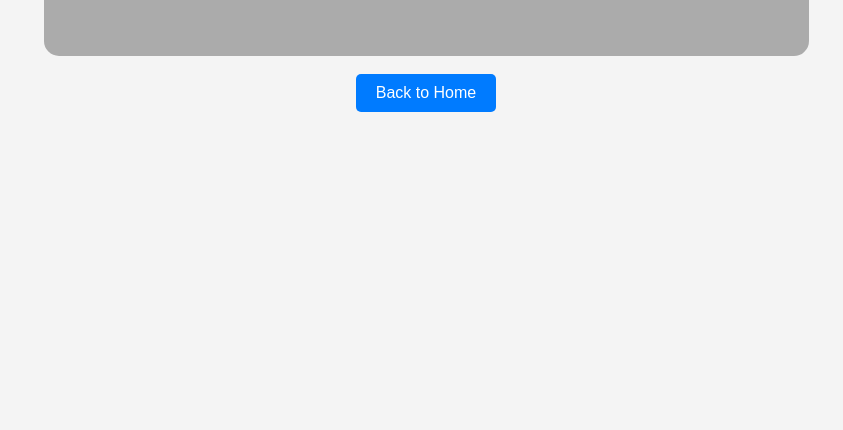
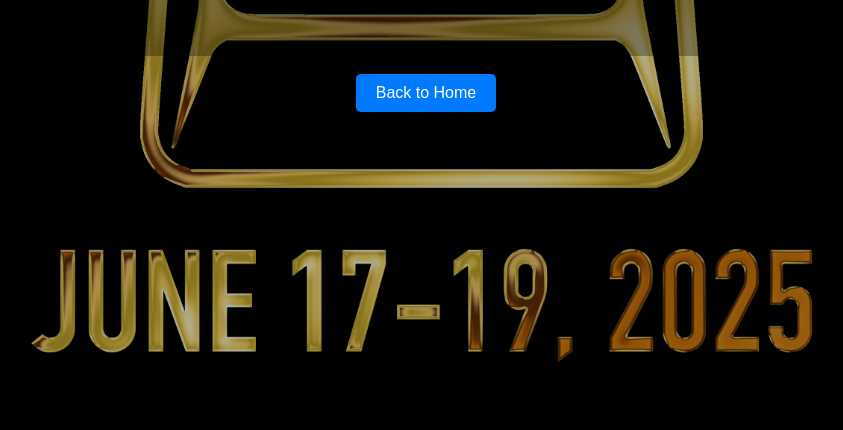
Before and after one commit to Zitlab/fawadshah.github.io, a plain HTML site: page event.html in a window 1280 px wide. Shown: the part 370-800 px from the top of the page, without its empty margins (214-1057 px from the left). Drawn offline with Linux system fonts and the light colour scheme.

Commit message:
Update event.css
adjusting the path for image

```diff
--- a/event.css
+++ b/event.css
@@ -66,7 +66,7 @@ body {
   left: 0;
   width: 100%;
   height: 100%;
-  background-image: url('logo/event.jpg'); /* Replace with your image path */
+  background-image: url('event.jpg'); /* Replace with your image path */
   background-size: cover;
   background-position: center;
   filter: brightness(0.7);
```
